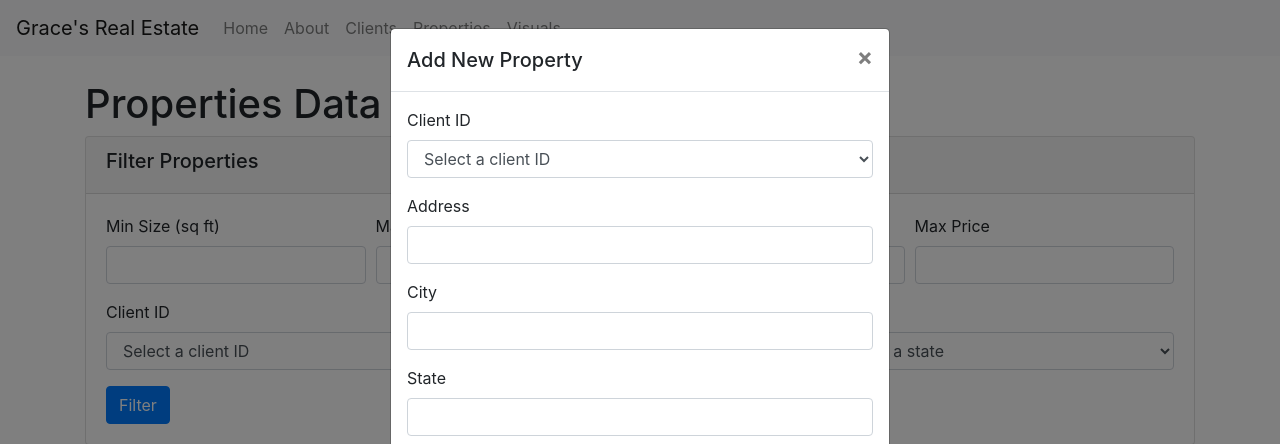
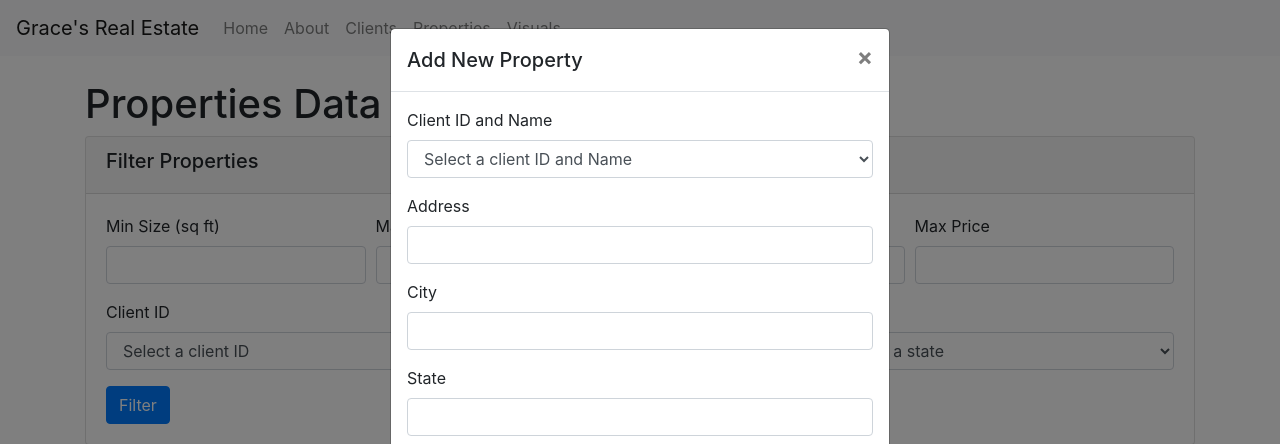
Before and after one commit to gracegphillips/duplication-7-phillips, a Flask app: page /properties in a window 1280 px wide, after a click on "Add New Property". Shown: the top 444 px of the page. Run offline with Flask 3, Linux system fonts and the light colour scheme; data that the repository does not hold is empty; some libraries are stand-ins or nearby versions.

Commit message:
Added a better drop down

```diff
--- a/app/templates/clients.html
+++ b/app/templates/clients.html
@@ -157,6 +157,9 @@
     </div>
 </div>
 
+
+
+
     <link rel="stylesheet" href="https://cdn.datatables.net/1.11.5/css/jquery.dataTables.min.css">
 {% endblock %}
 
--- a/app/templates/properties.html
+++ b/app/templates/properties.html
@@ -88,7 +88,7 @@
         </table>
     </div>
 
-    <!-- Modal -->
+<!-- Add New Property Modal -->
 <div class="modal fade" id="addPropertyModal" tabindex="-1" role="dialog" aria-labelledby="addPropertyModalLabel" aria-hidden="true">
     <div class="modal-dialog" role="document">
         <div class="modal-content">
@@ -101,11 +101,11 @@
             <form method="POST" action="{{ url_for('properties.add_property_data') }}">
                 <div class="modal-body">
                     <div class="form-group">
-                            <label for="client_id">Client ID</label>
+                        <label for="client_id">Client ID and Name</label>
                         <select class="form-control" id="client_id" name="client_id" required>
-                                <option value="">Select a client ID</option>
-                                {% for client_id in client_ids %}
-                                <option value="{{ client_id }}">{{ client_id }}</option>
+                            <option value="">Select a client ID and Name</option>
+                            {% for client in clients %}
+                            <option value="{{ client.client_id }}">{{ client.client_id }} - {{ client.name }}</option>
                             {% endfor %}
                         </select>
                     </div>
@@ -115,15 +115,15 @@
                     </div>
                     <div class="form-group">
                         <label for="city">City</label>
-                            <input type="text" class="form-control" id="city" name="city">
+                        <input type="text" class="form-control" id="city" name="city" required>
                     </div>
                     <div class="form-group">
                         <label for="state">State</label>
-                            <input type="text" class="form-control" id="state" name="state">
+                        <input type="text" class="form-control" id="state" name="state" required>
                     </div>
                     <div class="form-group">
                         <label for="zip_code">Zip Code</label>
-                            <input type="text" class="form-control" id="zip_code" name="zip_code">
+                        <input type="text" class="form-control" id="zip_code" name="zip_code" required>
                     </div>
                     <div class="form-group">
                         <label for="property_type">Property Type</label>
@@ -136,15 +136,15 @@
                     </div>
                     <div class="form-group">
                         <label for="house_size">House Size (sq ft)</label>
-                            <input type="number" class="form-control" id="house_size" name="house_size">
+                        <input type="number" class="form-control" id="house_size" name="house_size" required>
                     </div>
                     <div class="form-group">
                         <label for="price">Price</label>
-                            <input type="number" step="0.01" class="form-control" id="price" name="price">
+                        <input type="number" step="0.01" class="form-control" id="price" name="price" required>
                     </div>
                     <div class="form-group">
                         <label for="shown_date">Shown Date</label>
-                            <input type="date" class="form-control" id="shown_date" name="shown_date">
+                        <input type="date" class="form-control" id="shown_date" name="shown_date" required>
                     </div>
                 </div>
                 <div class="modal-footer">
@@ -155,7 +155,6 @@
         </div>
     </div>
 </div>
-
 
 
 <!-- Edit Property Modal -->
@@ -286,6 +285,7 @@
                 modal.find('#edit-shown-date').val(shownDate);
             });
 
+
             $('#editPropertyModal').on('show.bs.modal', function (event) {
                 var button = $(event.relatedTarget);
                 var propertyId = button.data('property-id');
@@ -313,6 +313,21 @@
                 form.attr('action', '/delete_property_data/' + propertyId);
                 form.find('#delete-property-id').val(propertyId);
             });
+
+            $('#delete-property-form').on('submit', function(event) {
+                event.preventDefault();
+                var form = $(this);
+                $.ajax({
+                    type: form.attr('method'),
+                    url: form.attr('action'),
+                    data: form.serialize(),
+                    success: function(response) {
+                        location.reload();
+                    }
+                });
+            });
         });
     </script>
+
+
 {% endblock %}
```
Also changed, not shown: app/blueprints/properties.py (+13 -5 lines). Lines whose indentation alone changed are shown as unchanged.
